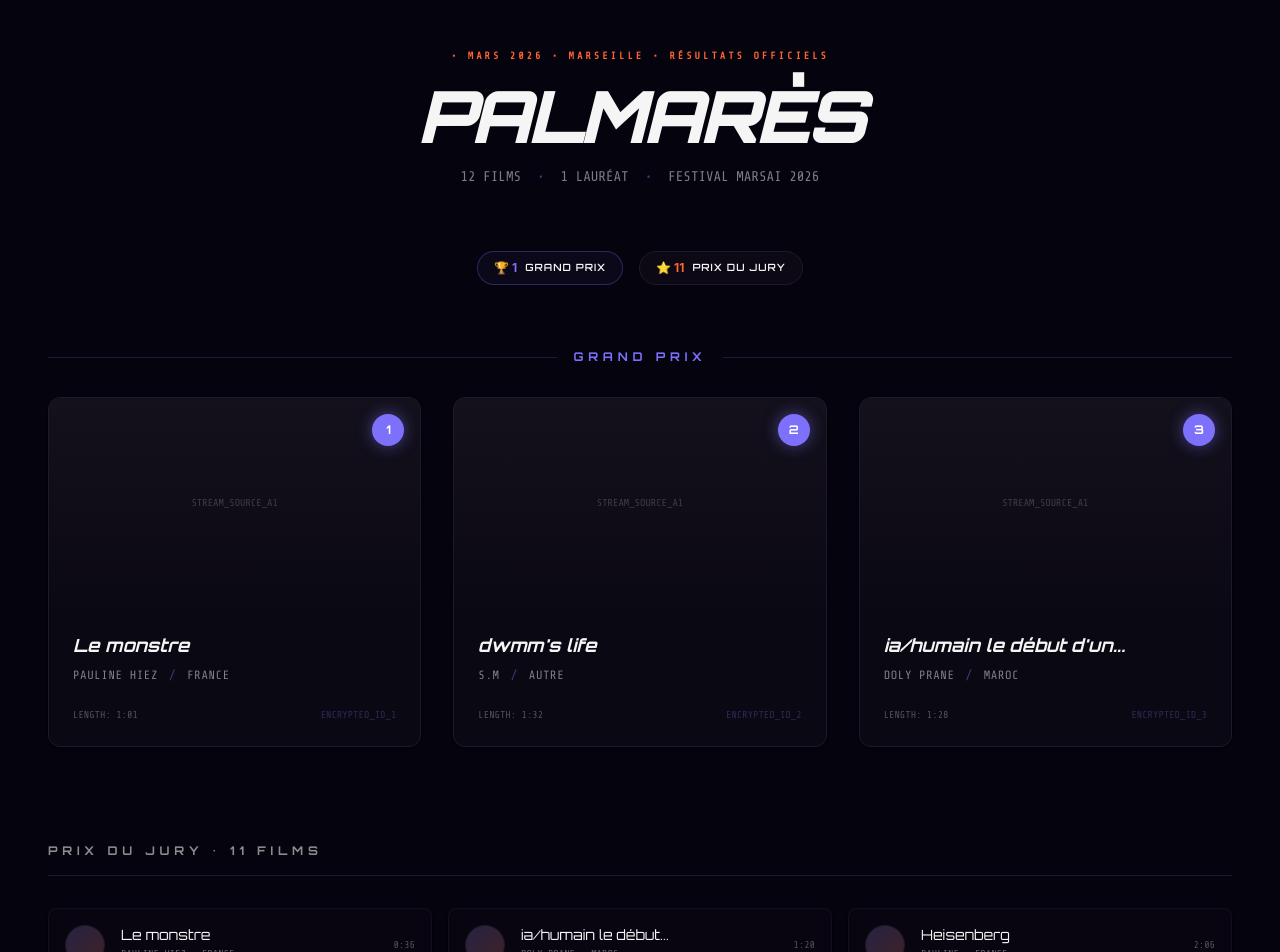
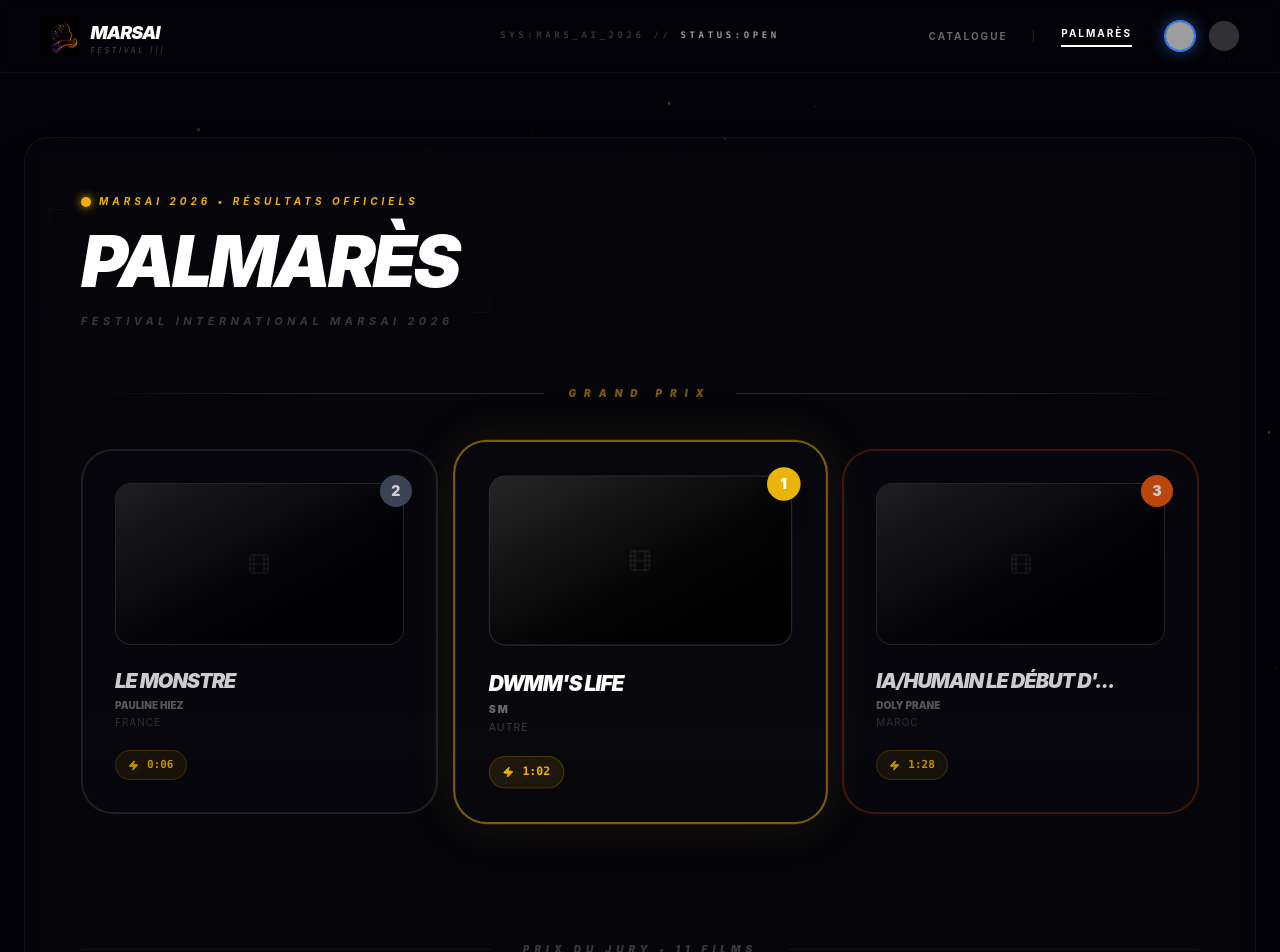
Before and after one commit to pascal-fortunati/marsAI, a React (Vite) app in the folder frontend/: page /palmares in a window 1280 px wide. Shown: the top 952 px of the page. Built offline with nearby package versions, Linux system fonts and the light colour scheme; grey boxes are pictures that could not be loaded.

Commit message:
Refactor code structure for improved readability and maintainability

```diff
--- a/frontend/src/view/palmares/PalmaresView.tsx
+++ b/frontend/src/view/palmares/PalmaresView.tsx
@@ -1,19 +1,16 @@
 import React from 'react';
-// On importe les composants shadcn (assure-toi qu'ils sont installés)
-import { Card, CardContent } from "@/components/ui/card";
-import { Badge } from "@/components/ui/badge";
-import { Separator } from "@/components/ui/separator";
+import { Trophy, Star, Zap, Film } from "lucide-react";
 
 // --- DONNÉES ---
-const GRAND_PRIX_DATA = [
-  { id: 1, title: "Le monstre", director: "Pauline Hiez", country: "France", duration: "1:01", rank: 1 },
-  { id: 2, title: "dwmm's life", director: "S.M", country: "Autre", duration: "1:32", rank: 2 },
-  { id: 3, title: "ia/humain le début d'un...", director: "doly prane", country: "Maroc", duration: "1:28", rank: 3 },
+const GRAND_PRIX = [
+  { id: 2, rank: 2, title: "Le monstre", director: "Pauline Hiez", country: "France", duration: "0:06", borderColor: "border-gray-500/30", rankBg: "bg-[#4A5568]" },
+  { id: 1, rank: 1, title: "dwmm's life", director: "s m", country: "Autre", duration: "1:02", borderColor: "border-yellow-500/50", highlight: true, rankBg: "bg-[#EAB308]" },
+  { id: 3, rank: 3, title: "ia/humain le début d'...", director: "doly prane", country: "Maroc", duration: "1:28", borderColor: "border-orange-600/30", rankBg: "bg-[#EA580C]" },
 ];
 
 const JURY_DATA = [
   { id: 4, title: "Le monstre", director: "Pauline Hiez", country: "France", time: "0:36" },
-  { id: 5, title: "ia/humain le début...", director: "doly prane", country: "Maroc", time: "1:20" },
+  { id: 5, title: "ia/humain le début d'une roma...", director: "doly prane", country: "Maroc", time: "1:20" },
   { id: 6, title: "Heisenberg", director: "Pauline", country: "France", time: "2:06" },
   { id: 7, title: "notre alliée l'IA", director: "alex btc", country: "Italie", time: "1:30" },
   { id: 8, title: "Nature sauvage", director: "Emmanuelle", country: "France", time: "4:15" },
@@ -27,115 +24,158 @@ const JURY_DATA = [
 
 export const PalmaresView = () => {
   return (
-    <div className="min-h-screen bg-background text-foreground p-6 md:p-12 animate-in fade-in duration-700">
+    <div className="min-h-screen bg-[#030208] text-white font-sans selection:bg-yellow-500/30 relative overflow-x-hidden">
 
-      {/* --- HEADER --- */}
-      <header className="text-center mb-16 space-y-4">
-        <p className="f-mono text-[10px] tracking-[0.3em] text-accent font-bold uppercase">
-          • MARS 2026 • MARSEILLE • RÉSULTATS OFFICIELS
-        </p>
-        <h1 className="f-orb text-5xl md:text-7xl font-black tracking-tighter uppercase italic">
-          Palmarès
-        </h1>
-        <div className="flex items-center justify-center gap-4 f-mono text-sm opacity-50">
-          <span>12 FILMS</span>
-          <span className="text-primary">•</span>
-          <span>1 LAURÉAT</span>
-          <span className="text-primary">•</span>
-          <span>FESTIVAL MARSAI 2026</span>
-        </div>
-      </header>
-
-      {/* --- STATS / BADGES (RADIX/SHADCN) --- */}
-      <div className="flex justify-center gap-4 mb-16">
-        <Badge variant="outline" className="px-4 py-2 border-primary/30 bg-primary/5 gap-2 hover:bg-primary/10 transition-colors">
-          <span className="text-primary font-bold">🏆 1</span>
-          <span className="f-orb text-[10px] tracking-widest uppercase">Grand Prix</span>
-        </Badge>
-        <Badge variant="outline" className="px-4 py-2 border-border bg-secondary/50 gap-2 hover:bg-secondary transition-colors">
-          <span className="text-accent font-bold">⭐ 11</span>
-          <span className="f-orb text-[10px] tracking-widest uppercase">Prix du Jury</span>
-        </Badge>
+      {/* --- EFFET WAOUH : PLUIE D'ÉTOILES IA --- */}
+      <div className="fixed inset-0 pointer-events-none z-0">
+        {[...Array(100)].map((_, i) => (
+          <div
+            key={i}
+            className="absolute rounded-full animate-pulse"
+            style={{
+              width: Math.random() * 3 + 'px',
+              height: Math.random() * 3 + 'px',
+              backgroundColor: ['#ffffff', '#60a5fa', '#a78bfa'][Math.floor(Math.random() * 3)],
+              top: Math.random() * 100 + '%',
+              left: Math.random() * 100 + '%',
+              opacity: Math.random() * 0.4 + 0.1,
+              animationDuration: (Math.random() * 3 + 2) + 's',
+            }}
+          />
+        ))}
       </div>
 
-      {/* --- SECTION GRAND PRIX --- */}
-      <section className="max-w-7xl mx-auto mb-24">
-        <div className="flex items-center gap-4 mb-8">
-           <Separator className="flex-1 bg-primary/20" />
-           <h2 className="f-orb text-xs tracking-[0.4em] text-primary uppercase font-bold">Grand Prix</h2>
-           <Separator className="flex-1 bg-primary/20" />
-        </div>
+      <style>{`
+        @keyframes scan { from { transform: translateY(-100%); opacity: 0; } 50% { opacity: 0.2; } to { transform: translateY(200%); opacity: 0; } }
+        .scan-line { position: absolute; inset: 0; background: linear-gradient(to bottom, transparent, rgba(255, 255, 255, 0.05), transparent); animation: scan 4s infinite linear; pointer-events: none; }
+        .boxed-ui { border: 1px solid rgba(255, 255, 255, 0.05); background: rgba(10, 10, 15, 0.4); backdrop-filter: blur(20px); }
+      `}</style>
 
-        <div className="grid grid-cols-1 md:grid-cols-3 gap-8">
-          {GRAND_PRIX_DATA.map((film) => (
-            <Card key={film.id} className="card-marsai group overflow-hidden border-primary/10 hover:border-primary/50 transition-all duration-500 hover:-translate-y-2">
-              <CardContent className="p-0">
-                {/* Visual Placeholder */}
-                <div className="relative aspect-video bg-muted flex items-center justify-center overflow-hidden">
-                   <div className="absolute inset-0 bg-gradient-to-t from-background to-transparent opacity-60" />
-                   <span className="f-mono text-[10px] opacity-20 group-hover:opacity-40 transition-opacity uppercase">Stream_Source_A1</span>
-
-                   {/* Rank Badge */}
-                   <div className="absolute top-4 right-4 w-8 h-8 rounded-full bg-primary flex items-center justify-center f-orb text-xs font-bold text-primary-foreground shadow-[0_0_15px_rgba(125,113,251,0.5)]">
-                     {film.rank}
+      {/* --- NAVBAR --- */}
+      <nav className="flex items-center justify-between px-10 py-4 border-b border-white/5 backdrop-blur-md sticky top-0 z-50">
+        <div className="flex items-center gap-3">
+          <img src="/logo_marsai.png" alt="Logo" className="h-10 w-auto object-contain" />
+          <div className="flex flex-col leading-none uppercase italic">
+            <span className="font-black text-lg tracking-tighter">MarsAI</span>
+            <span className="text-[7px] tracking-[0.4em] opacity-30">Festival |||</span>
           </div>
         </div>
 
-                {/* Content */}
-                <div className="p-6 space-y-2">
-                  <h3 className="f-orb text-lg font-bold group-hover:text-primary transition-colors line-clamp-1 italic">
-                    {film.title}
-                  </h3>
-                  <p className="f-mono text-xs opacity-50 uppercase tracking-wider">
-                    {film.director} <span className="text-primary mx-1">/</span> {film.country}
+        <div className="hidden lg:block absolute left-1/2 -translate-x-1/2">
+          <p className="font-mono text-[9px] tracking-[0.4em] text-white/20 uppercase font-bold">
+            SYS:MARS_AI_2026 // <span className="opacity-60 text-white">STATUS:OPEN</span>
           </p>
-                  <div className="pt-4 flex items-center justify-between text-[10px] f-mono opacity-30 group-hover:opacity-100 transition-opacity">
-                    <span>LENGTH: {film.duration}</span>
-                    <span className="text-primary">ENCRYPTED_ID_{film.id}</span>
+        </div>
+
+        <div className="flex items-center gap-8">
+          <div className="flex items-center gap-6 text-[10px] tracking-[0.2em] font-bold text-white/40 uppercase">
+            <a href="#" className="hover:text-white transition-colors">Catalogue</a>
+            <span className="opacity-10 text-white">|</span>
+            <a href="#" className="text-white border-b-2 border-white pb-1">Palmarès</a>
+          </div>
+
+          {/* DRAPEAUX EN IMAGES */}
+          <div className="flex gap-3 items-center">
+            <div className="w-8 h-8 rounded-full border-2 border-blue-500 shadow-[0_0_15px_rgba(59,130,246,0.5)] overflow-hidden cursor-pointer hover:scale-110 transition-transform">
+               <img src="https://flagcdn.com/w80/fr.png" alt="FR" className="w-full h-full object-cover scale-125" />
+            </div>
+            <div className="w-8 h-8 rounded-full border border-white/10 overflow-hidden opacity-30 hover:opacity-100 cursor-pointer transition-all hover:scale-110">
+               <img src="https://flagcdn.com/w80/gb.png" alt="EN" className="w-full h-full object-cover scale-125" />
             </div>
           </div>
-              </CardContent>
-            </Card>
+        </div>
+      </nav>
+
+      <main className="max-w-[1300px] mx-auto px-6 py-16 relative z-10">
+
+        {/* LE BOX DU CHEF */}
+        <div className="boxed-ui rounded-3xl p-10 md:p-14 shadow-2xl relative overflow-hidden">
+
+            {/* HEADER MODÉRÉ */}
+            <header className="mb-14">
+                <div className="flex items-center gap-2 mb-4">
+                    <div className="w-2.5 h-2.5 rounded-full bg-yellow-500 shadow-[0_0_10px_#EAB308]" />
+                    <p className="text-[10px] tracking-[0.4em] text-yellow-500 font-bold uppercase italic">MARSAI 2026 • RÉSULTATS OFFICIELS</p>
+                </div>
+                <div className="relative inline-block">
+                    <div className="absolute -top-4 -left-8 w-4 h-4 border-t border-l border-white/10 opacity-30" />
+                    <div className="absolute -bottom-4 -right-8 w-4 h-4 border-b border-r border-white/10 opacity-30" />
+                    <h1 className="text-6xl md:text-7xl font-black italic uppercase tracking-tighter leading-none m-0">Palmarès</h1>
+                </div>
+                <p className="text-[11px] tracking-[0.4em] text-white/20 uppercase mt-4 font-bold italic">Festival International marsAI 2026</p>
+            </header>
+
+            {/* SÉPARATEUR GRAND PRIX */}
+            <div className="relative flex items-center gap-6 mb-12">
+                <div className="h-[1px] flex-1 bg-gradient-to-r from-transparent via-yellow-500/20 to-yellow-500/20" />
+                <span className="text-[10px] tracking-[0.8em] text-yellow-500/50 uppercase font-black italic">GRAND PRIX</span>
+                <div className="h-[1px] flex-1 bg-gradient-to-l from-transparent via-yellow-500/20 to-yellow-500/20" />
+            </div>
+
+            {/* PODIUM : RECTANGLES ALIGNÉS (3 colonnes) */}
+            <section className="mb-32">
+                <div className="grid grid-cols-1 md:grid-cols-3 gap-6">
+                    {GRAND_PRIX.map((film) => (
+                        <div key={film.id}
+                             className={`relative p-8 rounded-[2rem] bg-[#0A0A10]/60 border-2 ${film.borderColor}
+                             ${film.highlight ? 'scale-105 shadow-[0_0_50px_rgba(234,179,8,0.1)] z-20 border-yellow-500/50' : 'opacity-80 hover:opacity-100'}
+                             transition-all duration-500 group overflow-hidden`}>
+
+                            <div className="scan-line opacity-0 group-hover:opacity-100 transition-opacity" />
+
+                            <div className={`absolute top-6 right-6 w-8 h-8 rounded-full flex items-center justify-center text-sm font-black ${film.rankBg} text-white shadow-xl z-30`}>
+                                {film.rank}
+                            </div>
+
+                            <div className="flex flex-col items-center md:items-start">
+                                <div className={`w-full aspect-video rounded-2xl border border-white/10 overflow-hidden bg-neutral-900 mb-6 shadow-inner`}>
+                                    <div className="w-full h-full bg-gradient-to-br from-neutral-800 to-black flex items-center justify-center text-white/5"><Film /></div>
+                                </div>
+
+                                <div className="w-full pr-10">
+                                    <h3 className="text-xl font-black uppercase italic tracking-tighter leading-tight mb-1 truncate">{film.title}</h3>
+                                    <p className="text-[10px] text-white/40 uppercase font-black mb-0.5 truncate">{film.director}</p>
+                                    <p className="text-[10px] text-white/20 uppercase mb-5 tracking-widest">{film.country}</p>
+
+                                    <div className="inline-flex items-center gap-2 bg-yellow-500/10 px-3 py-1.5 rounded-full border border-yellow-500/20">
+                                        <Zap size={11} className="text-yellow-500 fill-yellow-500" />
+                                        <span className="text-[11px] font-mono text-yellow-500 font-bold">{film.duration}</span>
+                                    </div>
+                                </div>
+                            </div>
+                        </div>
                     ))}
                 </div>
             </section>
 
-      {/* --- SECTION PRIX DU JURY --- */}
-      <section className="max-w-7xl mx-auto">
-        <div className="mb-8">
-           <h2 className="f-orb text-xs tracking-[0.4em] text-muted-foreground uppercase font-bold">Prix du Jury • 11 Films</h2>
-           <Separator className="mt-4 bg-border" />
+            {/* SÉPARATEUR JURY */}
+            <div className="flex items-center gap-8 mb-12 uppercase italic">
+                <div className="h-[1px] flex-1 bg-white/5" />
+                <h2 className="text-[10px] tracking-[0.5em] text-white/20 font-black shrink-0">PRIX DU JURY • 11 FILMS</h2>
+                <div className="h-[1px] flex-1 bg-white/5" />
             </div>
 
-        <div className="grid grid-cols-1 md:grid-cols-2 lg:grid-cols-3 gap-4">
+            {/* GRILLE DU JURY */}
+            <section className="grid grid-cols-1 md:grid-cols-2 lg:grid-cols-3 gap-3">
                 {JURY_DATA.map((film) => (
-            <Card key={film.id} className="bg-secondary/20 border-border/50 hover:bg-secondary/40 transition-colors cursor-pointer group">
-              <CardContent className="p-4 flex items-center justify-between">
-                <div className="flex items-center gap-4">
-                  {/* Thumbnail Avatar style */}
-                  <div className="w-10 h-10 rounded-full bg-muted border border-border flex items-center justify-center group-hover:border-primary/50 transition-colors overflow-hidden">
-                    <div className="w-full h-full bg-gradient-to-br from-primary/20 to-accent/20 animate-pulse" />
-                  </div>
+                    <div key={film.id} className="bg-[#0B0B12]/50 border border-white/5 rounded-2xl p-5 flex items-center justify-between hover:bg-[#15151F] transition-all group cursor-pointer shadow-lg">
+                        <div className="flex items-center gap-4 text-left">
+                            <div className="w-12 h-12 rounded-full border border-white/5 bg-neutral-900 shrink-0" />
                             <div>
-                    <h4 className="f-orb text-sm font-medium leading-none mb-1 group-hover:text-primary transition-colors">
-                      {film.title}
-                    </h4>
-                    <p className="f-mono text-[10px] opacity-40 uppercase">
-                      {film.director} • {film.country}
-                    </p>
+                                <h4 className="text-[13px] font-black group-hover:text-orange-500 transition-colors uppercase italic mb-0.5 tracking-tight">{film.title}</h4>
+                                <p className="text-[9px] text-white/30 uppercase font-bold tracking-tighter truncate max-w-[150px]">{film.director} • {film.country}</p>
                             </div>
                         </div>
-                <span className="f-mono text-[10px] opacity-30">{film.time}</span>
-              </CardContent>
-            </Card>
+                        <span className="text-[10px] font-mono text-white/10">{film.time}</span>
+                    </div>
                 ))}
-        </div>
             </section>
 
-      {/* Footer minimaliste pour finir la page */}
-      <footer className="mt-32 pb-8 text-center opacity-20 f-mono text-[9px] tracking-[0.5em] uppercase">
-        End of Transmission — MarsAI 2026
+            <footer className="mt-32 text-center opacity-10">
+                <p className="text-[9px] tracking-[0.8em] uppercase font-black italic">Transmission Terminal // marsAI 2026</p>
             </footer>
+        </div>
+      </main>
     </div>
   );
 };
```
Also changed, not shown: frontend/src/App.tsx (+9 -3 lines), frontend/public/logo_marsai.png (added), 1 other file (tests, documents, lock files or other folders). Lines whose indentation alone changed are shown as unchanged.
